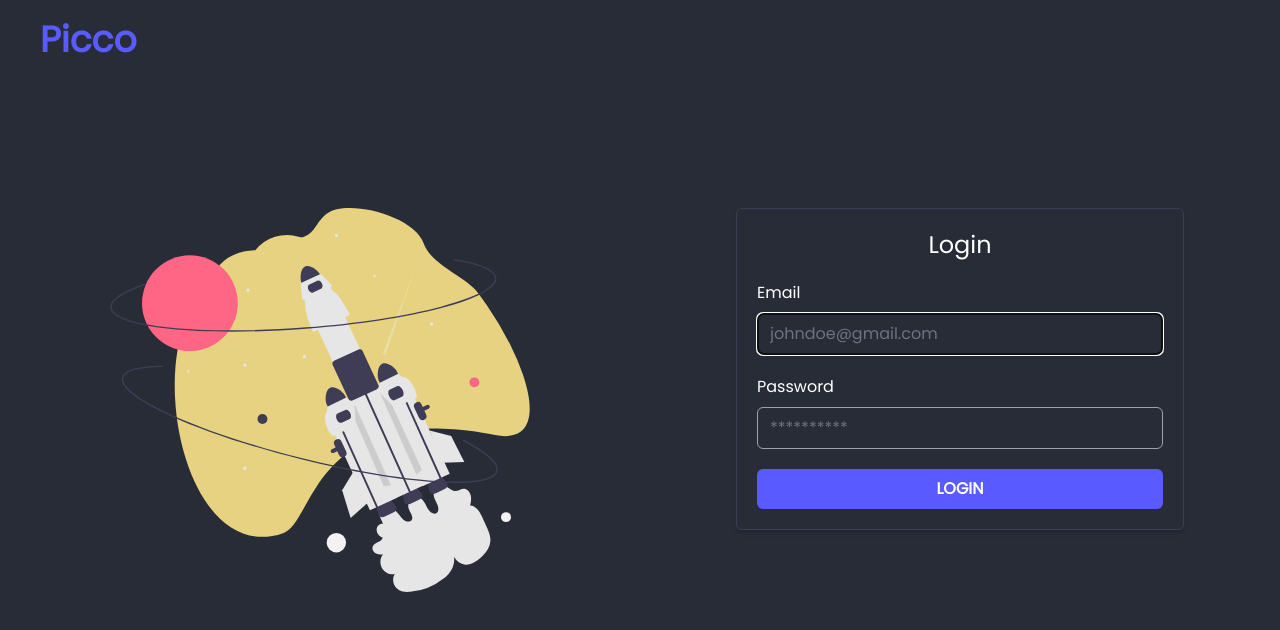
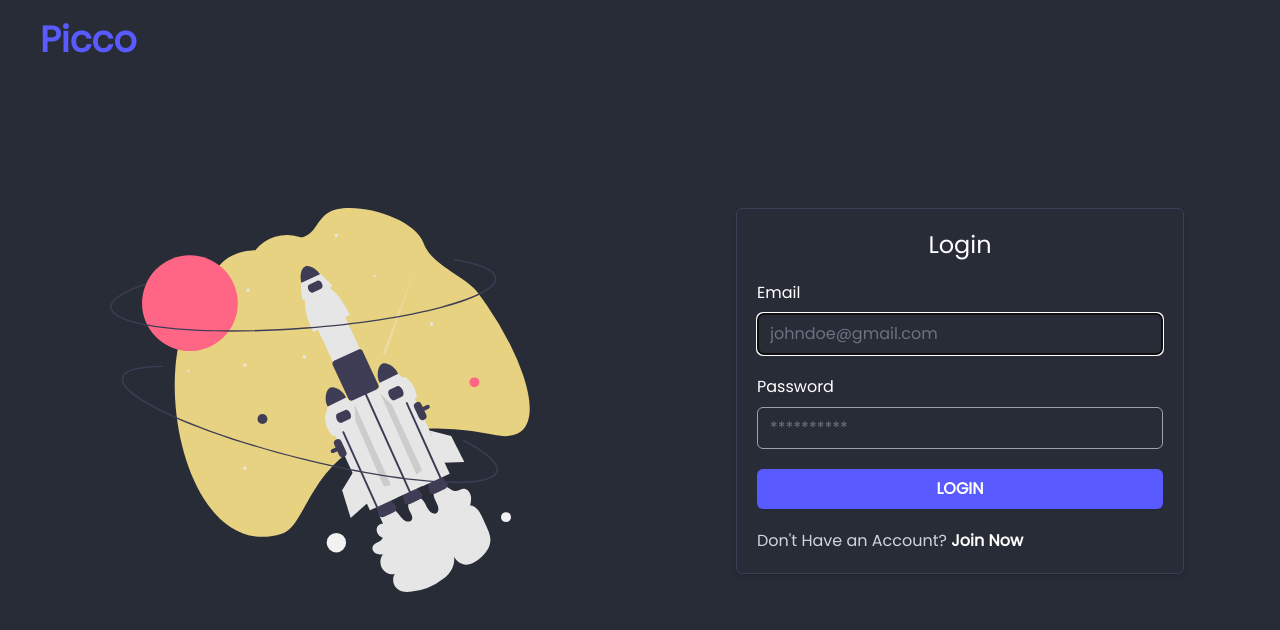
Before and after one commit to Avin008/social-media-app, a Next.js app: page / in a window 1280 px wide. Shown: the top 630 px of the page. Built offline with nearby package versions, Linux system fonts and the light colour scheme.

Commit message:
added: signup page link

```diff
--- a/components/LoginForm.tsx
+++ b/components/LoginForm.tsx
@@ -1,12 +1,7 @@
 "use client";
 
 import Link from "next/link";
-import {
-  useState,
-  useRef,
-  useEffect,
-  RefObject,
-} from "react";
+import { useState, useRef, useEffect } from "react";
 
 type LoginCredentials = {
   email: string;
@@ -85,6 +80,15 @@ const LoginForm = () => {
           <button className="bg-brand shadow-sm p-2 font-bold rounded-md text-white">
             LOGIN
           </button>
+          <span className="mt-2 text-gray-300">
+            Don't Have an Account?{" "}
+            <Link
+              href="/signup"
+              className="font-semibold text-white hover:underline hover:underline-offset-2"
+            >
+              Join Now
+            </Link>
+          </span>
         </div>
       </form>
     </div>
```
Also changed, not shown: public/p.png (added).
